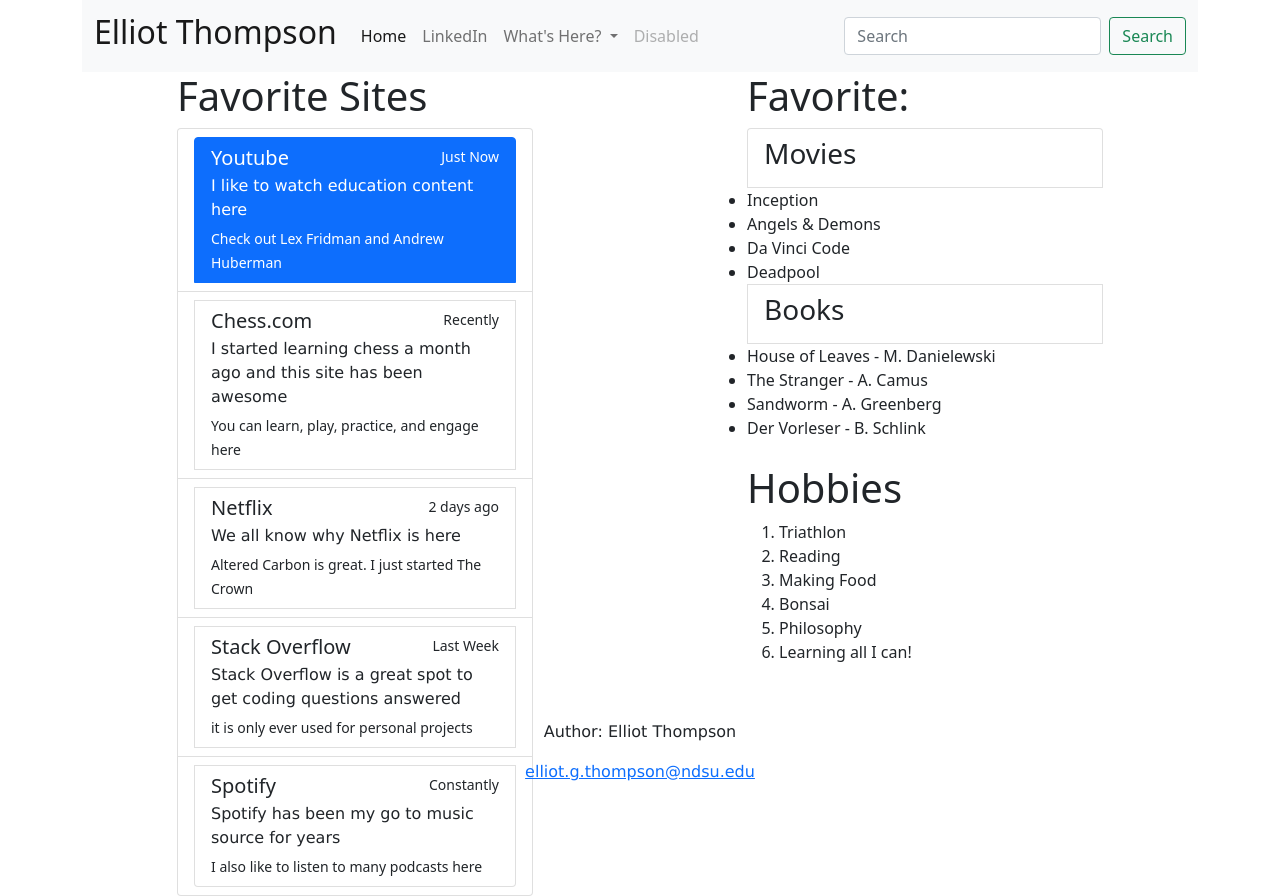
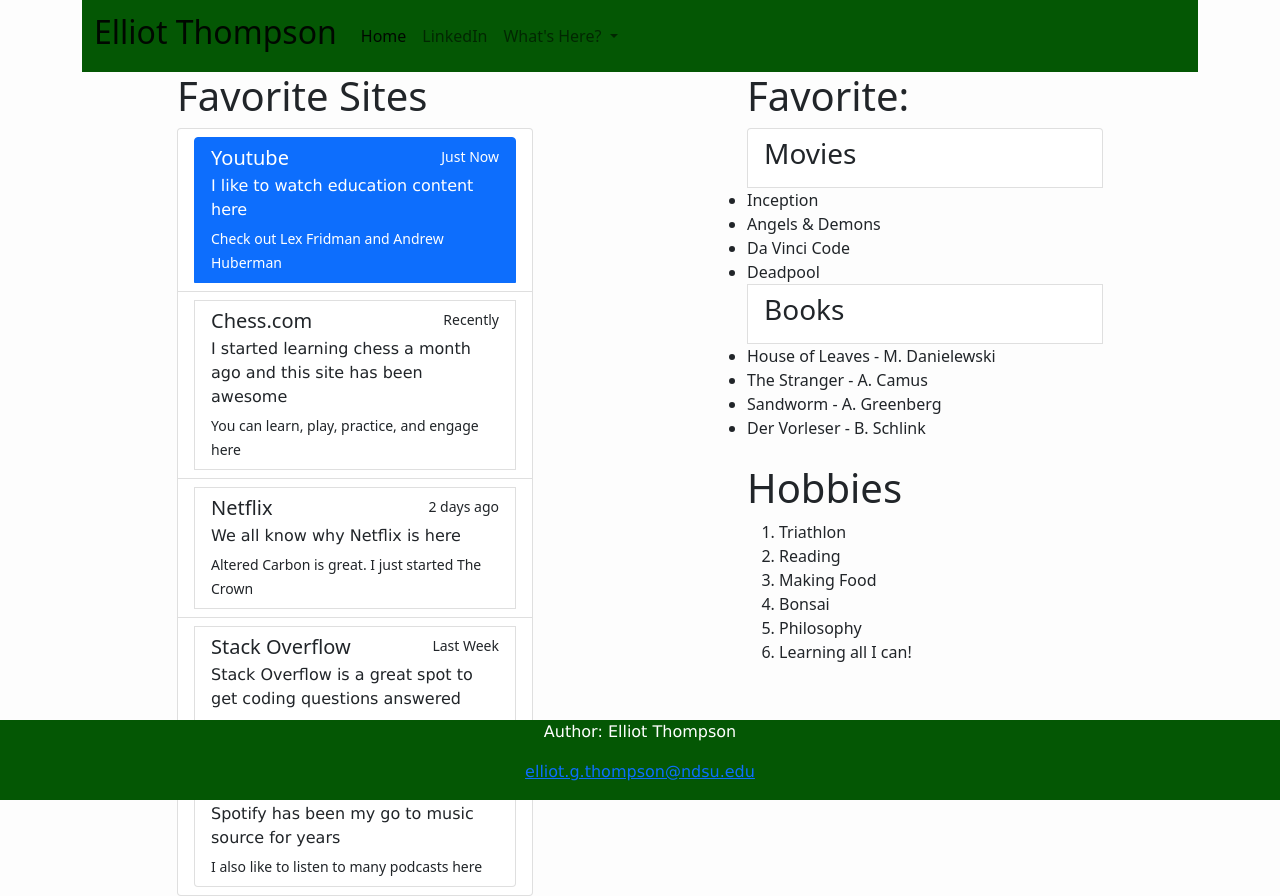
Before and after one commit to etfargo/CSCI313_A1, a plain HTML site: page favorites.html in a window 1280 px wide. Drawn offline with nearby package versions, Linux system fonts and the light colour scheme.

Commit message:
Nav Fixes, Body Color

```diff
--- a/css/style.css
+++ b/css/style.css
@@ -7,4 +7,10 @@ p {
     bottom: 0;
     width: 100%;
     text-align: center;
+    background-color: rgb(4, 87, 4);
+    color: white;
   }
+body {
+    background-color: rgb(253, 253, 253);
+
+}
--- a/favorites.html
+++ b/favorites.html
@@ -22,7 +22,7 @@
         <script src="https://cdn.jsdelivr.net/npm/bootstrap@5.0.0-beta1/dist/js/bootstrap.bundle.min.js" integrity="sha384-ygbV9kiqUc6oa4msXn9868pTtWMgiQaeYH7/t7LECLbyPA2x65Kgf80OJFdroafW" crossorigin="anonymous"></script>
 
         <div class="container">
-          <nav class="navbar navbar-expand-lg navbar-light bg-light">
+          <nav class="navbar navbar-expand-lg navbar-light" style="background-color: rgb(4, 87, 4);">
               <div class="container-fluid">
                 <a class="navbar-brand" href="index.html"><h2>Elliot Thompson</h2></a>
                 <button class="navbar-toggler" type="button" data-bs-toggle="collapse" data-bs-target="#navbarSupportedContent" aria-controls="navbarSupportedContent" aria-expanded="false" aria-label="Toggle navigation">
@@ -46,15 +46,7 @@
                         <li><a class="dropdown-item" href="favorites.html">Favorites</a></li>
                         <!--<li><a class="dropdown-item" href="#">Something else here</a></li>-->
                       </ul>
-                    </li>
-                    <li class="nav-item">
-                      <a class="nav-link disabled" href="#" tabindex="-1" aria-disabled="true">Disabled</a>
-                    </li>
                   </ul>
-                  <form class="d-flex">
-                    <input class="form-control me-2" type="search" placeholder="Search" aria-label="Search">
-                    <button class="btn btn-outline-success" type="submit">Search</button>
-                  </form>
                 </div>
               </div>
             </nav>
```
Also changed, not shown: index.html (+1 -9 lines), schedule.html (+1 -9 lines).
